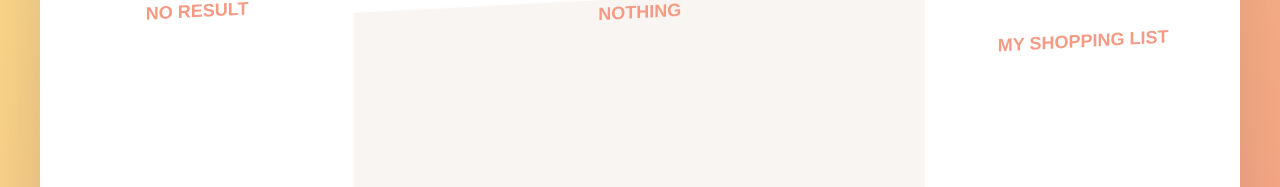
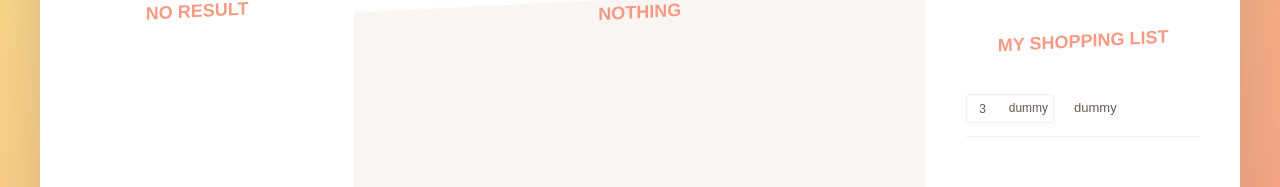
Before and after one commit to weichiehlo/forkify-react, a React (Create React App) app: page / in a window 1280 px wide. Shown: the part 154-341 px from the top of the page. Built offline with nearby package versions, Linux system fonts and the light colour scheme.

Commit message:
Add unquie id for each ingredient

```diff
--- a/src/components/Recipe.js
+++ b/src/components/Recipe.js
@@ -2,7 +2,7 @@ import React, {Component} from 'react';
 import { setRecipeInfo } from '../actions';
 import { connect } from 'react-redux';
 import { Fraction } from 'fractional';
-import uniqid from 'uniqid';
+
 
 
 
@@ -51,7 +51,7 @@ class Recipe extends Component{
 
     createIngredient = ingredient =>{
         return(
-        <li className="recipe__item" key={uniqid()}>
+        <li className="recipe__item" key={ingredient.id}>
             <svg className="recipe__icon">
                 <use href="img/icons.svg#icon-check"></use>
             </svg>
--- a/src/components/Shopping.js
+++ b/src/components/Shopping.js
@@ -1,12 +1,14 @@
 import React from 'react';
+import ShoppingItems from './ShoppingItems'
 
-const Recipe = function(){
+const Shopping = function(){
     return(
         <div className="shopping">
             <h2 className="heading-2">My Shopping List</h2>
             <ul className="shopping__list"></ul>
+            <ShoppingItems />
         </div>
 
     )
 }
-export default Recipe
+export default Shopping
--- /dev/null
+++ b/src/components/ShoppingItems.js
@@ -0,0 +1,20 @@
+import React from 'react';
+
+const ShoppingItems = function(){
+    return(
+        <li class="shopping__item" data-item-id='dummy'>
+        <div class="shopping__count">
+            <input type="number" value="3" step="2" class="shopping__count-value"/>
+            <p>dummy</p>
+        </div>
+        <p class="shopping__description">dummy</p>
+        <button class="shopping__delete btn-tiny">
+            <svg>
+                <use href="img/icons.svg#icon-circle-with-cross"></use>
+            </svg>
+        </button>
+        </li>
+
+    )
+}
+export default ShoppingItems
--- a/src/containers/App.js
+++ b/src/containers/App.js
@@ -7,6 +7,7 @@ import Shopping from '../components/Shopping'
 import CopyRight from '../components/CopyRight'
 import { requestRecipe, setRecipeInfo } from '../actions';
 import { connect } from 'react-redux';
+import uniqid from 'uniqid';
 
 
 
@@ -78,14 +79,16 @@ class App extends Component {
             objIng = {
                 count,
                 unit: arrIng[unitIndex],
-                ingredient: arrIng.slice(unitIndex + 1).join(' ')
+                ingredient: arrIng.slice(unitIndex + 1).join(' '),
+                id: uniqid()
             }
         } else if(parseInt(arrIng[0], 10)){
             //There is no unit, but 1st element is a number
             objIng = {
                 count: parseInt(arrIng[0],10),
                 unit: '',
-                ingredient: arrIng.slice(1).join(' ')
+                ingredient: arrIng.slice(1).join(' '),
+                id: uniqid()
             }
         }else if(unitIndex === -1){
             //There is no unit and no number in first position
@@ -93,7 +96,8 @@ class App extends Component {
                 count: 1,
                 unit: '',
                 // ingredient: ingredient
-                ingredient
+                ingredient,
+                id: uniqid()
             }
 
         }
```
